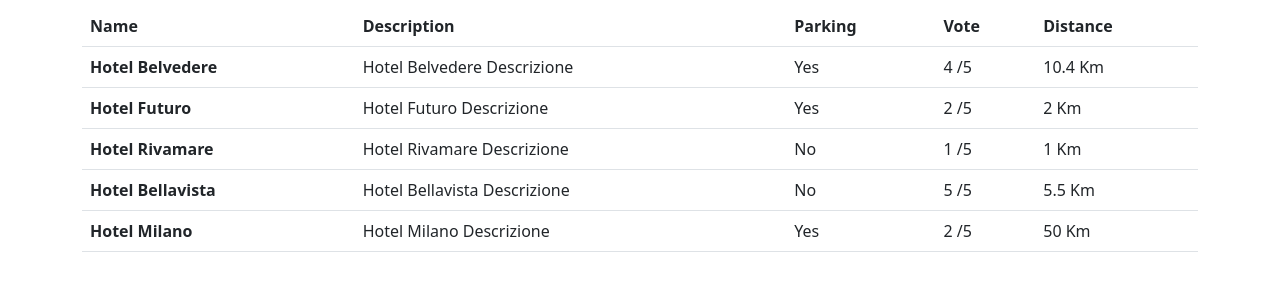
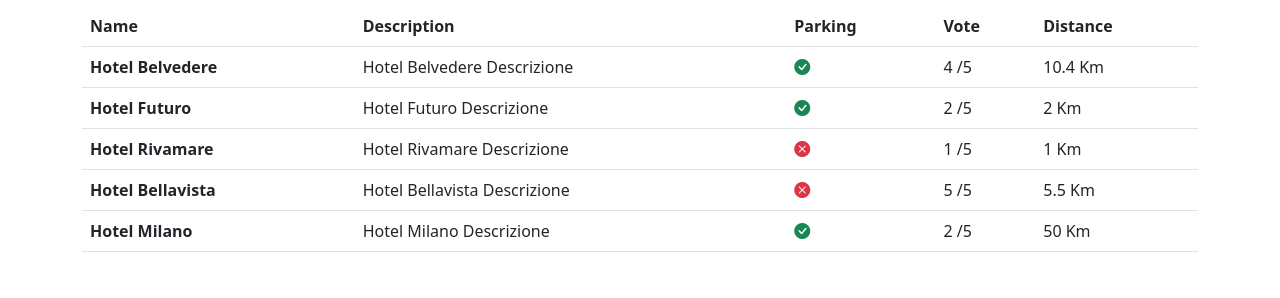
Before and after one commit to MonicaIzzo/php-hotel, a PHP site: page / in a window 1280 px wide. Shown: the part 98-396 px from the top of the page. Run offline with PHP 8.4, Linux system fonts and the light colour scheme.

Commit message:
fine dell'esercizio

```diff
--- a/index.php
+++ b/index.php
@@ -39,6 +39,7 @@ require 'partials/data/hotel.php';
 
     <!-- stylesheet -->
     <link href="https://cdn.jsdelivr.net/npm/bootstrap@5.2.3/dist/css/bootstrap.min.css" rel="stylesheet" integrity="sha384-rbsA2VBKQhggwzxH7pPCaAqO46MgnOM80zW1RWuH61DGLwZJEdK2Kadq2F9CUG65" crossorigin="anonymous">
+    <link rel="stylesheet" href="https://cdn.jsdelivr.net/npm/bootstrap-icons@1.10.5/font/bootstrap-icons.css">
 </head>
 
 <body>
@@ -66,7 +67,11 @@ require 'partials/data/hotel.php';
                         <tr>
                             <th scope="row"><?= $hotel['name'] ?></th>
                             <td><?= $hotel['description'] ?></td>
-                            <td><?= $hotel['parking'] ? 'Yes' : 'No' ?></td>
+                            <!-- PARKING -->
+                            <td>
+                                <?php $icon = $hotel['parking'] ? 'bi-check-circle-fill text-success' : 'bi-x-circle-fill text-danger' ?>
+                                <i class="bi <?= $icon ?>"></i>
+                            </td>
                             <td><?= $hotel['vote'] ?> /5</td>
                             <td><?= $hotel['distance_to_center'] ?> Km</td>
                         </tr>
```
